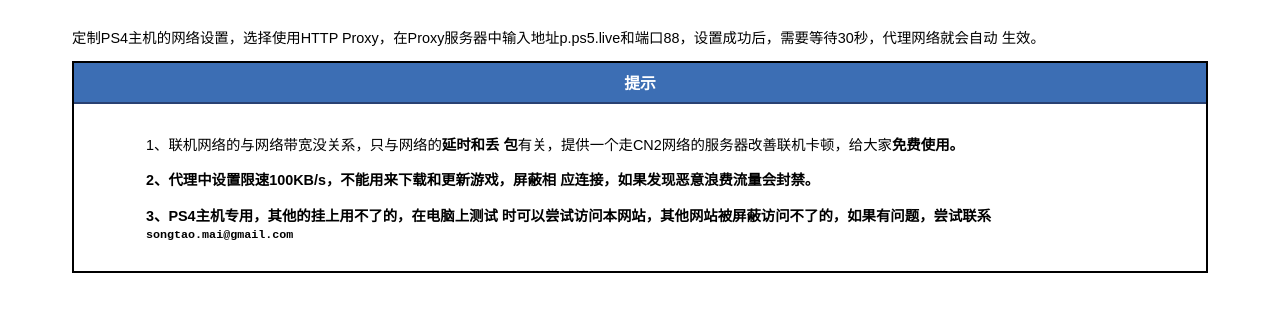
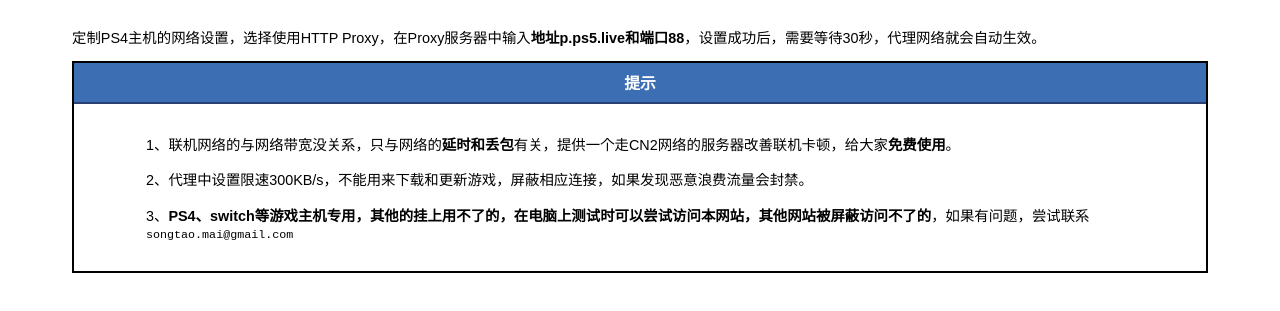
Before and after one commit to kesuki/ps5live-pages, a plain HTML site: page index.html in a window 1280 px wide. Shown: the part 85-396 px from the top of the page. Drawn offline with Linux system fonts and the light colour scheme; a script that the page names is missing.

Commit message:
Initial commit V0.0.1

```diff
--- a/index.html
+++ b/index.html
@@ -77,15 +77,14 @@
         <h1><strong>PS4主机专用</strong> HTTP Proxy!</h1>
 
         <div class="content">
-            <p>定制PS4主机的网络设置，选择使用HTTP Proxy，在Proxy服务器中输入<st                                                          rong>地址p.ps5.live和端口88</strong>，设置成功后，需要等待30秒，代理网络就会自动                                                          生效。</p>
+            <p>定制PS4主机的网络设置，选择使用HTTP Proxy，在Proxy服务器中输入<strong>地址p.ps5.live和端口88</strong>，设置成功后，需要等待30秒，代理网络就会自动生效。</p>
 
             <div class="alert">
                 <h2>提示</h2>
                 <div class="content">
-                    <p>1、联机网络的与网络带宽没关系，只与网络的<strong>延时和丢                                                          包</strong>有关，提供一个走CN2网络的服务器改善联机卡顿，给大家<strong>免费使用</                                                          strong>。</p>
-                    <p>2、代理中设置限速100KB/s，不能用来下载和更新游戏，屏蔽相                                                          应连接，如果发现恶意浪费流量会封禁。</p>
-                    <p>3、<strong>PS4主机专用，其他的挂上用不了的，在电脑上测试                                                          时可以尝试访问本网站，其他网站被屏蔽访问不了的</strong>，如果有问题，尝试联系<tt                                                          >songtao.mai@gmail.com</tt></p>
-
+                    <p>1、联机网络的与网络带宽没关系，只与网络的<strong>延时和丢包</strong>有关，提供一个走CN2网络的服务器改善联机卡顿，给大家<strong>免费使用</strong>。</p>
+                    <p>2、代理中设置限速300KB/s，不能用来下载和更新游戏，屏蔽相应连接，如果发现恶意浪费流量会封禁。</p>
+                    <p>3、<strong>PS4、switch等游戏主机专用，其他的挂上用不了的，在电脑上测试时可以尝试访问本网站，其他网站被屏蔽访问不了的</strong>，如果有问题，尝试联系<tt>songtao.mai@gmail.com</tt></p>
                 </div>
             </div>
 
```
